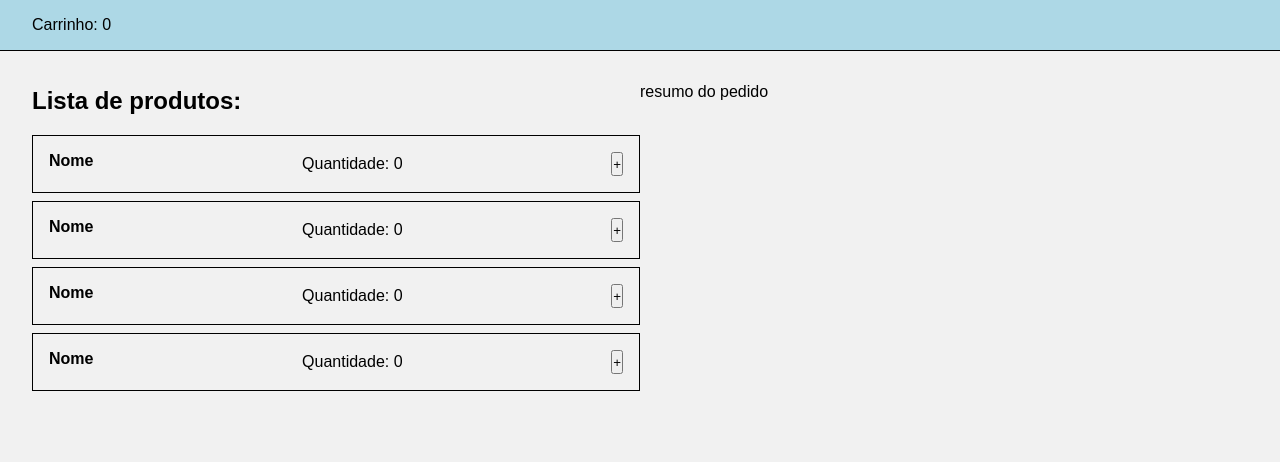
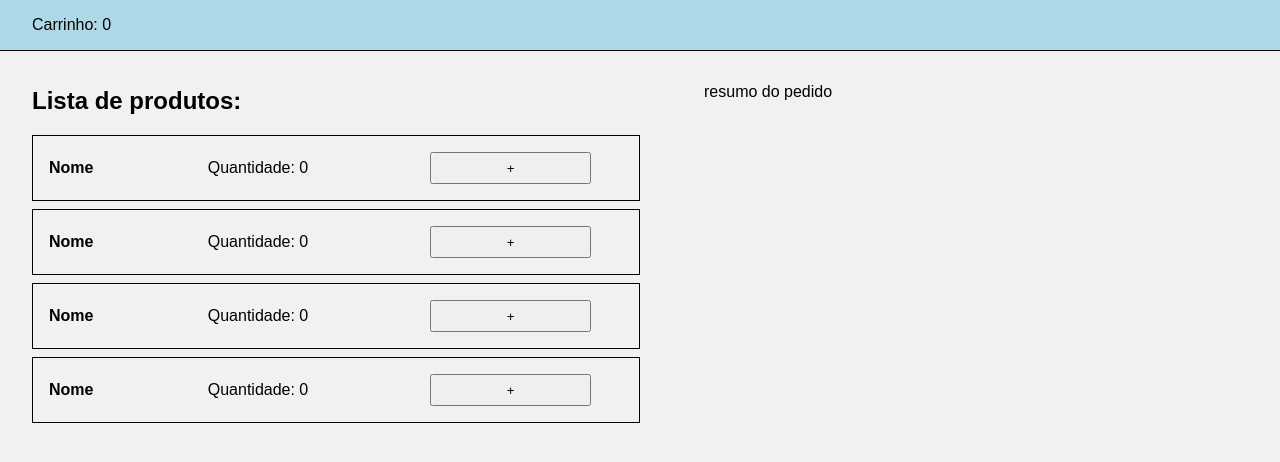
Before and after one commit to LucasViana1/redux-template, a React (Create React App) app: page / in a window 1280 px wide. Shown: the top 462 px of the page. Built offline with nearby package versions, Linux system fonts and the light colour scheme; data requests are answered from the project's data file.

Commit message:
adjustment the layout on the components

```diff
--- a/src/components/Product/styles.css
+++ b/src/components/Product/styles.css
@@ -1,7 +1,18 @@
 .product {
   display: flex;
   justify-content: space-between;
+  align-items: center;
   margin-bottom: 0.5rem;
   border: 1px solid black;
   padding: 1rem;
 }
+
+.product * {
+  width: 50%;
+}
+
+.product button {
+  cursor: pointer;
+  height: 2rem;
+  margin: 0 2rem 0 4rem;
+}
--- a/src/components/Summary/styles.css
+++ b/src/components/Summary/styles.css
@@ -1,4 +1,25 @@
 .summary {
-  width: 50%;
+  margin-left: 4rem;
+  width: calc(50% - 4rem);
   float: left;
 }
+
+.summary ul {
+  margin-top: 1rem;
+  margin-left: 2rem;
+}
+
+.summary ul li {
+  display: flex;
+}
+
+.summary-button {
+  margin-left: 0.5rem;
+}
+
+.summary-button button {
+  margin-right: 0.5rem;
+  padding: 0 6px;
+  border-radius: 2px;
+  cursor: pointer;
+}
```
